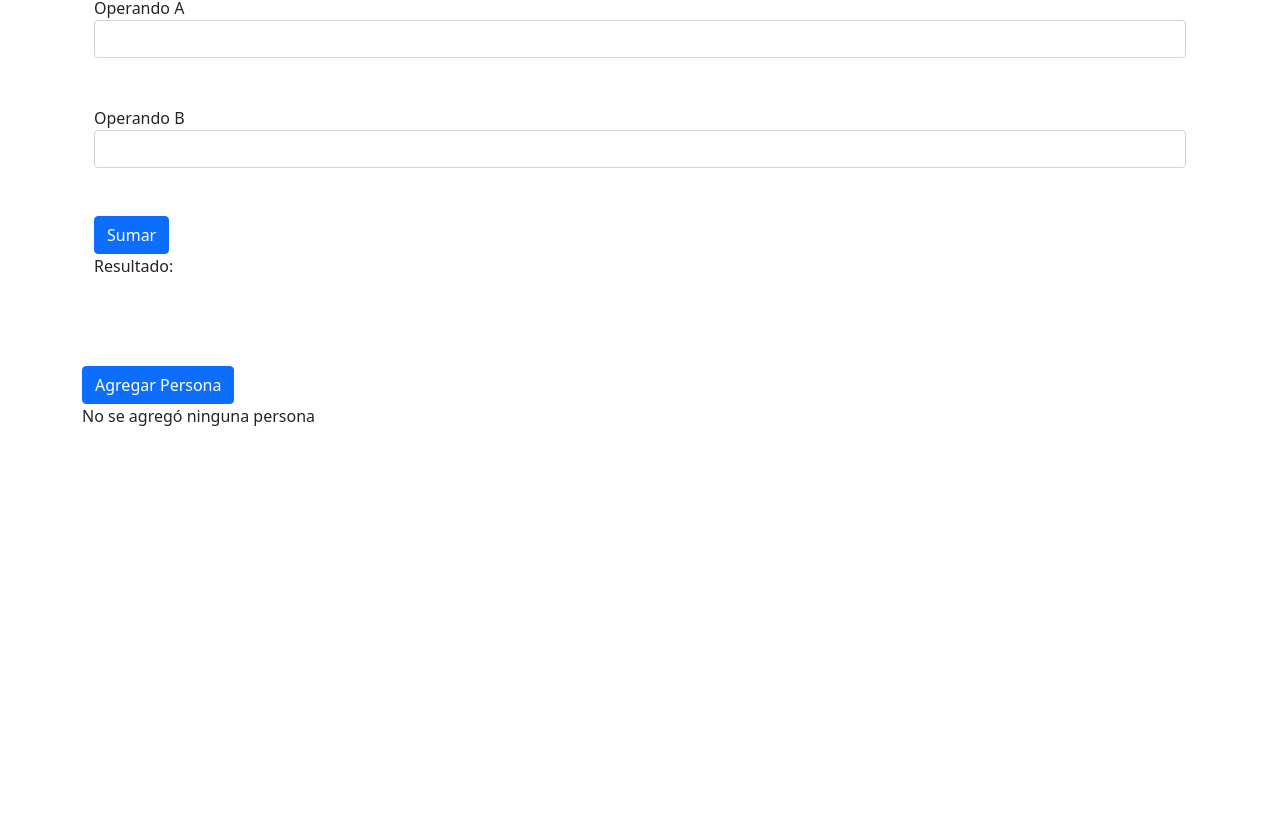
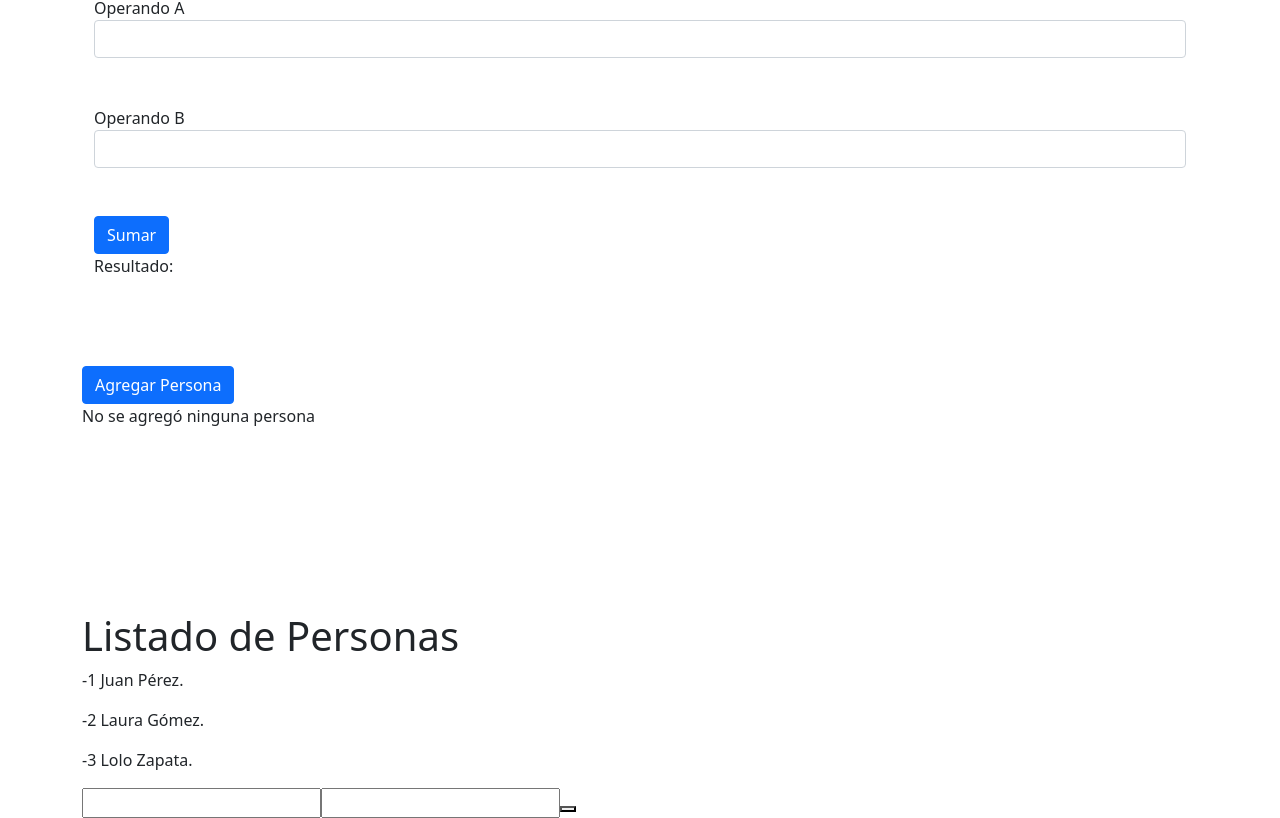
Before and after one commit to ivancostilla/proyecto-angular, an Angular app: page / in a window 1280 px wide. Shown: the part 561-1379 px from the top of the page. Before the commit the page ends 1101 px from the top, so only its background shows below. Built offline with nearby package versions, Linux system fonts and the light colour scheme.

Commit message:
objetos y uso de nfor de manera estatica

```diff
--- a/src/app/app.component.html
+++ b/src/app/app.component.html
@@ -8,5 +8,7 @@
     <app-personas></app-personas>
     <br/><br/><br/>
     <app-directiva-ng-if></app-directiva-ng-if>
+    <br/><br/><br/>
+    <app-ng-for></app-ng-for>
   </div>
 </section>
--- a/src/app/app.module.ts
+++ b/src/app/app.module.ts
@@ -8,6 +8,7 @@ import { ComponenteConCLIComponent } from './componente-con-cli/componente-con-c
 import { FormsModule } from '@angular/forms';
 import { CalculadoraComponent } from './calculadora/calculadora.component';
 import { DirectivaNgIfComponent } from './directiva-ng-if/directiva-ng-if.component';
+import { NgForComponent } from './ng-for/ng-for.component';
 //hay que importar formsmodule para usar two way binding
 @NgModule({
   declarations: [
@@ -16,7 +17,8 @@ import { DirectivaNgIfComponent } from './directiva-ng-if/directiva-ng-if.compon
     PersonasComponent,
     ComponenteConCLIComponent,
     CalculadoraComponent,
-    DirectivaNgIfComponent
+    DirectivaNgIfComponent,
+    NgForComponent
   ],
   imports: [
     BrowserModule,
--- /dev/null
+++ b/src/app/ng-for/ng-for.component.html
@@ -0,0 +1,19 @@
+<div class="container">
+  <h1>{{titulo}}</h1>
+  <!-- for de angular: -->
+  <!-- se declara una variable y le decimos que recorra cada persona
+  en el objeto personas -->
+  <!-- personas es el objeto que creamos en el ng-for.components.ts -->
+  <!-- en el let i guardamos el index -->
+    <div *ngFor='let persona of personas; let i =index'>
+      <p>
+        <span>-{{ i+1 }} {{ persona.nombre }} </span>
+        <span>{{ persona.apellido }}.</span>
+      </p>
+    </div>
+  <form action="">
+    <input type="text">
+    <input type="text">
+    <button></button>
+  </form>
+</div>
--- /dev/null
+++ b/src/app/ng-for/ng-for.component.ts
@@ -0,0 +1,17 @@
+import { Component, OnInit } from '@angular/core';
+import { Persona } from './persona.model';
+
+@Component({
+  selector: 'app-ng-for',
+  templateUrl: './ng-for.component.html',
+  styleUrls: ['./ng-for.component.css']
+})
+export class NgForComponent {
+
+titulo: string = 'Listado de Personas';
+personas: Persona[] = [
+  new Persona('Juan','Pérez'),
+  new Persona('Laura', 'Gómez'),
+  new Persona('Lolo', 'Zapata')
+]
+}
--- /dev/null
+++ b/src/app/ng-for/persona.model.ts
@@ -0,0 +1,17 @@
+export class Persona{
+  //sintaxis larga:
+  /* nombre: string= '';
+  apellido: string = '';
+
+  constructor(nombre: string, apellido: string){
+    this.nombre = nombre;
+    this.apellido = apellido;
+  } */
+
+  //sintaxis simplificada:
+  //acá declaramos e inicializamos las variables con ts
+  constructor( public nombre: string, public apellido: string){
+    this.nombre = nombre;
+    this.apellido = apellido;
+  }
+}
```
Also changed, not shown: src/app/ng-for/ng-for.component.css (added).
